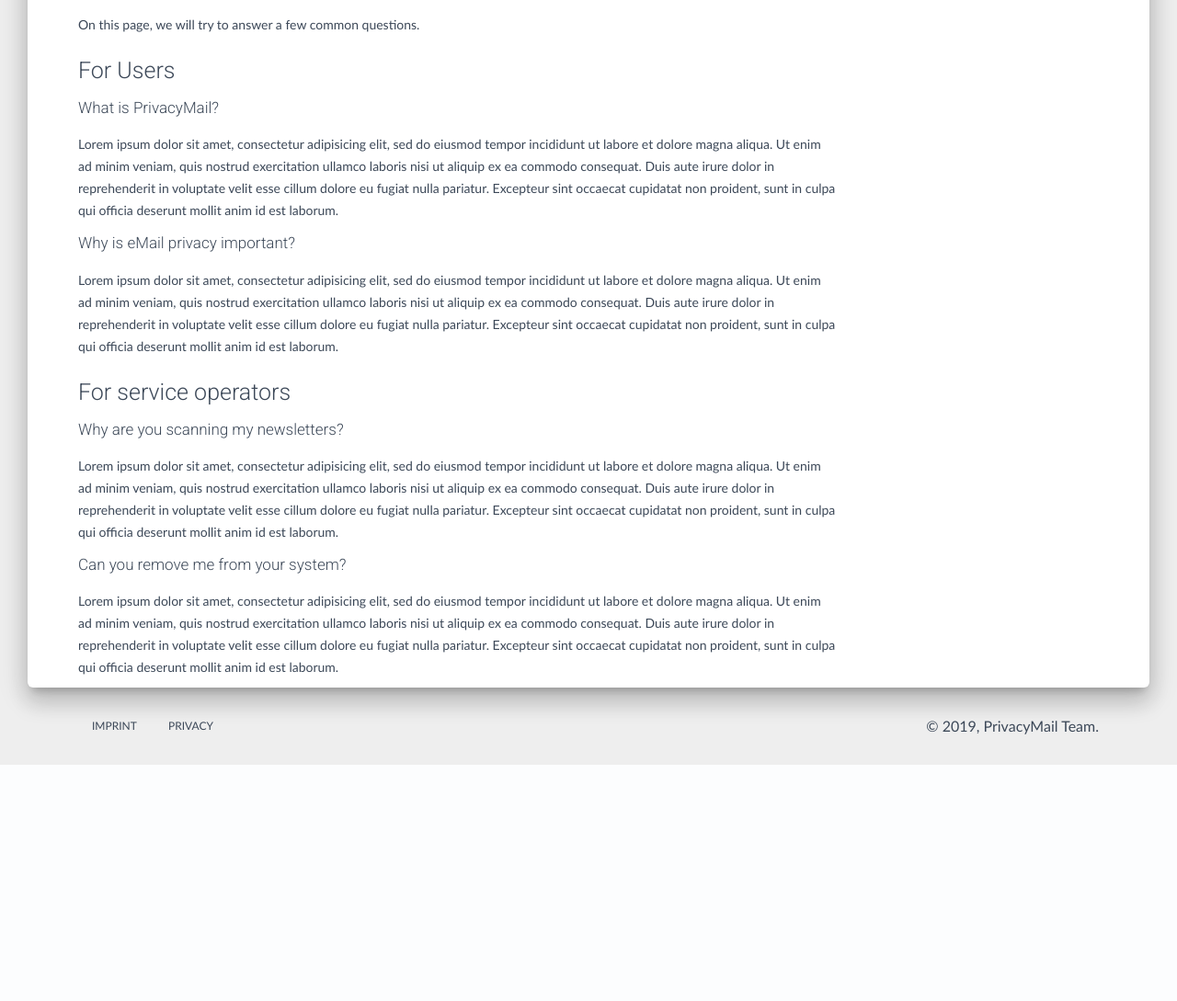
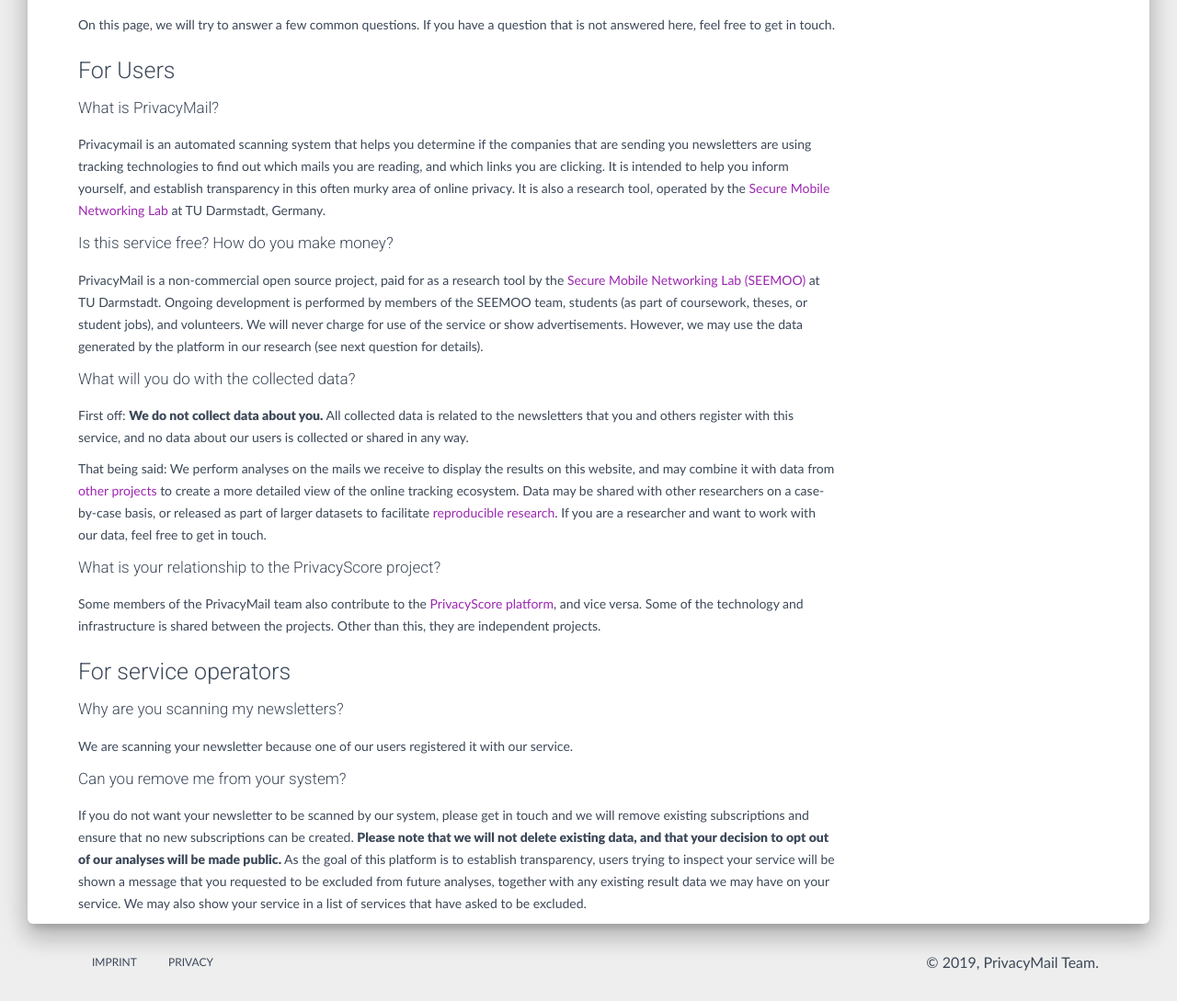
Before and after one commit to privacymail/PrivacyMail, a Django app: template privacymail/identity/templates/faq.html in a window 1280 px wide. Shown: the part 389-1478 px from the top of the page at 92% size. Before the commit the page ends 1221 px from the top, so only its background shows below. Run offline with Django 3.2, Linux system fonts and the light colour scheme; the template is opened without the code that fills it, so the values that code supplies are empty; some libraries are stand-ins or nearby versions.

Commit message:
[FAQ] Add content to FAQ page

```diff
--- a/privacymail/identity/templates/faq.html
+++ b/privacymail/identity/templates/faq.html
@@ -14,42 +14,29 @@ FAQ - PrivacyMail
             <div class="row">
                 <div class="col-md-9">
                     <h2 class="text-left">{% trans "Frequently asked Questions" %}</h2>
-                    <p>{% trans "On this page, we will try to answer a few common questions." %}</p>
+                    <p>{% trans "On this page, we will try to answer a few common questions. If you have a question that is not answered here, feel free to get in touch." %}</p>
 
                     <h3>For Users</h3>
                     <h5>{% trans "What is PrivacyMail?" %}</h5>
-                    <p>Lorem ipsum dolor sit amet, consectetur adipisicing elit, sed do eiusmod
-                        tempor incididunt ut labore et dolore magna aliqua. Ut enim ad minim veniam,
-                        quis nostrud exercitation ullamco laboris nisi ut aliquip ex ea commodo
-                        consequat. Duis aute irure dolor in reprehenderit in voluptate velit esse
-                        cillum dolore eu fugiat nulla pariatur. Excepteur sint occaecat cupidatat non
-                    proident, sunt in culpa qui officia deserunt mollit anim id est laborum.</p>
+                    <p>{% blocktrans %}Privacymail is an automated scanning system that helps you determine if the companies that are sending you newsletters are using tracking technologies to find out which mails you are reading, and which links you are clicking. It is intended to help you inform yourself, and establish transparency in this often murky area of online privacy. It is also a research tool, operated by the <a href="https://seemoo.de/" target="blank">Secure Mobile Networking Lab</a> at TU Darmstadt, Germany.{% endblocktrans %}</p>
 
-                    <h5>{% trans "Why is eMail privacy important?" %}</h5>
-                    <p>Lorem ipsum dolor sit amet, consectetur adipisicing elit, sed do eiusmod
-                        tempor incididunt ut labore et dolore magna aliqua. Ut enim ad minim veniam,
-                        quis nostrud exercitation ullamco laboris nisi ut aliquip ex ea commodo
-                        consequat. Duis aute irure dolor in reprehenderit in voluptate velit esse
-                        cillum dolore eu fugiat nulla pariatur. Excepteur sint occaecat cupidatat non
-                    proident, sunt in culpa qui officia deserunt mollit anim id est laborum.</p>
+                    <h5>{% trans "Is this service free? How do you make money?" %}</h5>
+                    <p>{% blocktrans %}PrivacyMail is a non-commercial open source project, paid for as a research tool by the <a href="https://seemoo.de/" target="blank">Secure Mobile Networking Lab (SEEMOO)</a> at TU Darmstadt. Ongoing development is performed by members of the SEEMOO team, students (as part of coursework, theses, or student jobs), and volunteers. We will never charge for use of the service or show advertisements. However, we may use the data generated by the platform in our research (see next question for details).{% endblocktrans %}</p>
+
+                    <h5>{% trans "What will you do with the collected data?" %}</h5>
+                    <p>{% blocktrans %}First off: <b>We do not collect data about you.</b> All collected data is related to the newsletters that you and others register with this service, and no data about our users is collected or shared in any way.{% endblocktrans %}</p>
+                    <p>{% blocktrans %}That being said: We perform analyses on the mails we receive to display the results on this website, and may combine it with data from <a href="https://privacyscore.org" target="blank">other projects</a> to create a more detailed view of the online tracking ecosystem. Data may be shared with other researchers on a case-by-case basis, or released as part of larger datasets to facilitate <a href="https://en.wikipedia.org/wiki/Reproducibility" target="blank">reproducible research</a>. If you are a researcher and want to work with our data, feel free to get in touch.{% endblocktrans %}</p>
+
+                    <h5>{% trans "What is your relationship to the PrivacyScore project?" %}</h5>
+                    <p>{% blocktrans %}Some members of the PrivacyMail team also contribute to the <a href="https://privacyscore.org/" target="blank">PrivacyScore platform</a>, and vice versa. Some of the technology and infrastructure is shared between the projects. Other than this, they are independent projects. {% endblocktrans %}</p>
 
 
                     <h3>{% trans "For service operators" %}</h3>
                     <h5>{% trans "Why are you scanning my newsletters?" %}</h5>
-                    <p>Lorem ipsum dolor sit amet, consectetur adipisicing elit, sed do eiusmod
-                        tempor incididunt ut labore et dolore magna aliqua. Ut enim ad minim veniam,
-                        quis nostrud exercitation ullamco laboris nisi ut aliquip ex ea commodo
-                        consequat. Duis aute irure dolor in reprehenderit in voluptate velit esse
-                        cillum dolore eu fugiat nulla pariatur. Excepteur sint occaecat cupidatat non
-                    proident, sunt in culpa qui officia deserunt mollit anim id est laborum.</p>
+                    <p>{% trans "We are scanning your newsletter because one of our users registered it with our service." %}</p>
 
                     <h5>{% trans "Can you remove me from your system?" %}</h5>
-                    <p>Lorem ipsum dolor sit amet, consectetur adipisicing elit, sed do eiusmod
-                        tempor incididunt ut labore et dolore magna aliqua. Ut enim ad minim veniam,
-                        quis nostrud exercitation ullamco laboris nisi ut aliquip ex ea commodo
-                        consequat. Duis aute irure dolor in reprehenderit in voluptate velit esse
-                        cillum dolore eu fugiat nulla pariatur. Excepteur sint occaecat cupidatat non
-                    proident, sunt in culpa qui officia deserunt mollit anim id est laborum.</p>
+                    <p>{% blocktrans %}If you do not want your newsletter to be scanned by our system, please get in touch and we will remove existing subscriptions and ensure that no new subscriptions can be created. <b>Please note that we will not delete existing data, and that your decision to opt out of our analyses will be made public.</b> As the goal of this platform is to establish transparency, users trying to inspect your service will be shown a message that you requested to be excluded from future analyses, together with any existing result data we may have on your service. We may also show your service in a list of services that have asked to be excluded.{% endblocktrans %}</p>
                 </div>
             </div>
         </div>
```
